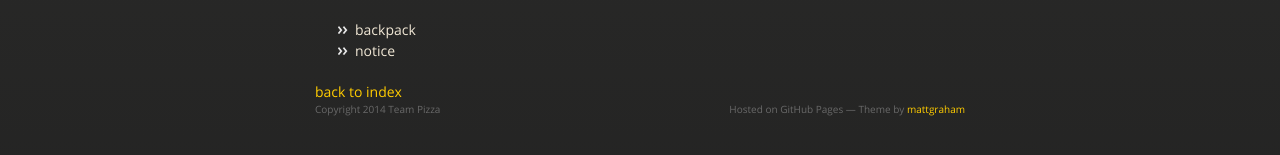
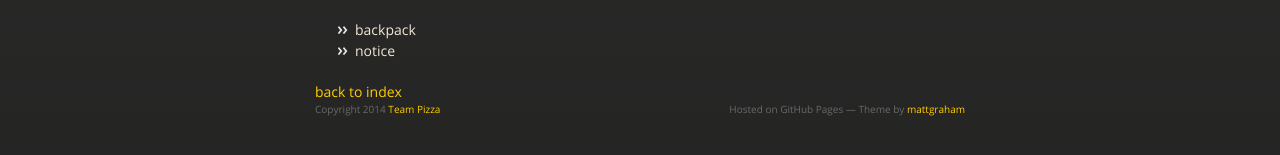
Before and after one commit to teampizza/teampizza.github.io, a Jekyll site: the page built from _posts/2014-11-19-backpack-alpha-launched.md, in a window 1280 px wide. Shown: the part 184-339 px from the top of the page. Built offline with Jekyll 4.4.1, drawn with Linux system fonts in a browser that asks for light colours; nearby versions of some CDN libraries.

Commit message:
contact email added to footer

```diff
--- a/_includes/footer.html
+++ b/_includes/footer.html
@@ -1,6 +1,6 @@
 <footer class="credits">
 	<div class="wrapper" style="margin-left:auto; margin-right: auto; display: block; padding-bottom: 60px; color: #696969">
-    <span class="credits left" style="font-size: 10px; float: left;">Copyright 2014 Team Pizza</a></span>
+    <span class="credits left" style="font-size: 10px; float: left;">Copyright 2014 <a href="mailto:talex@hitono.info">Team Pizza</a></span>
 <span class="credits right" style="font-size: 10px; float: right;">Hosted on GitHub Pages &mdash; Theme by <a href="https://twitter.com/michigangraham">mattgraham</a></span>
 </div>
 </div>
```
